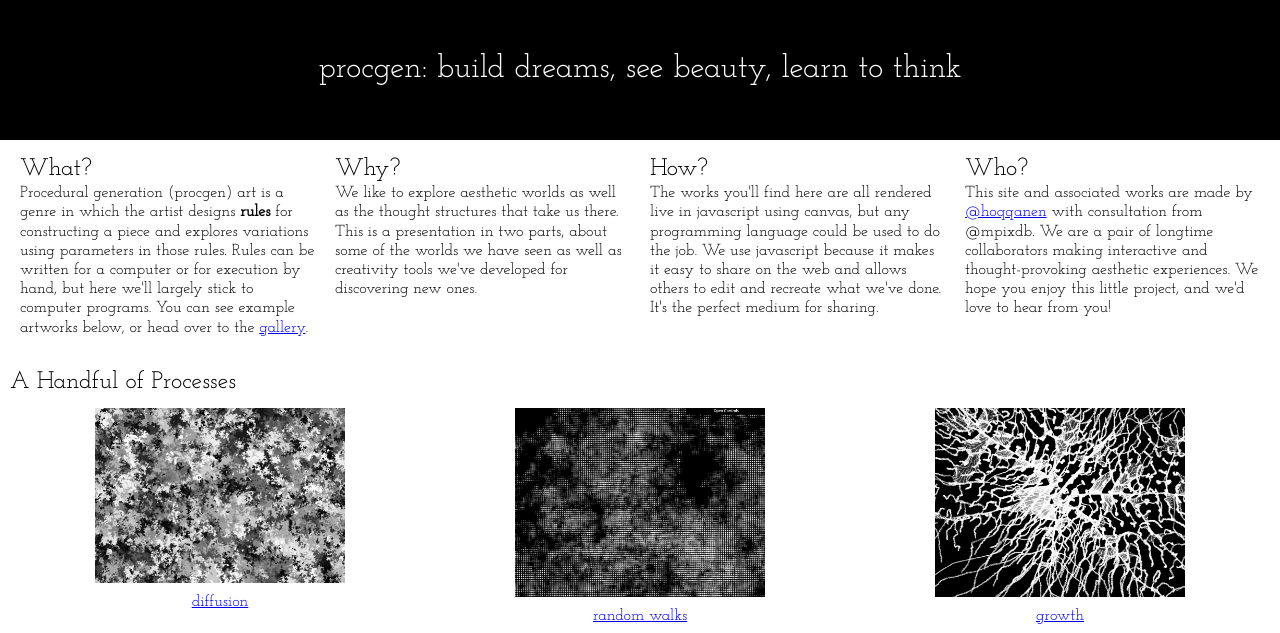
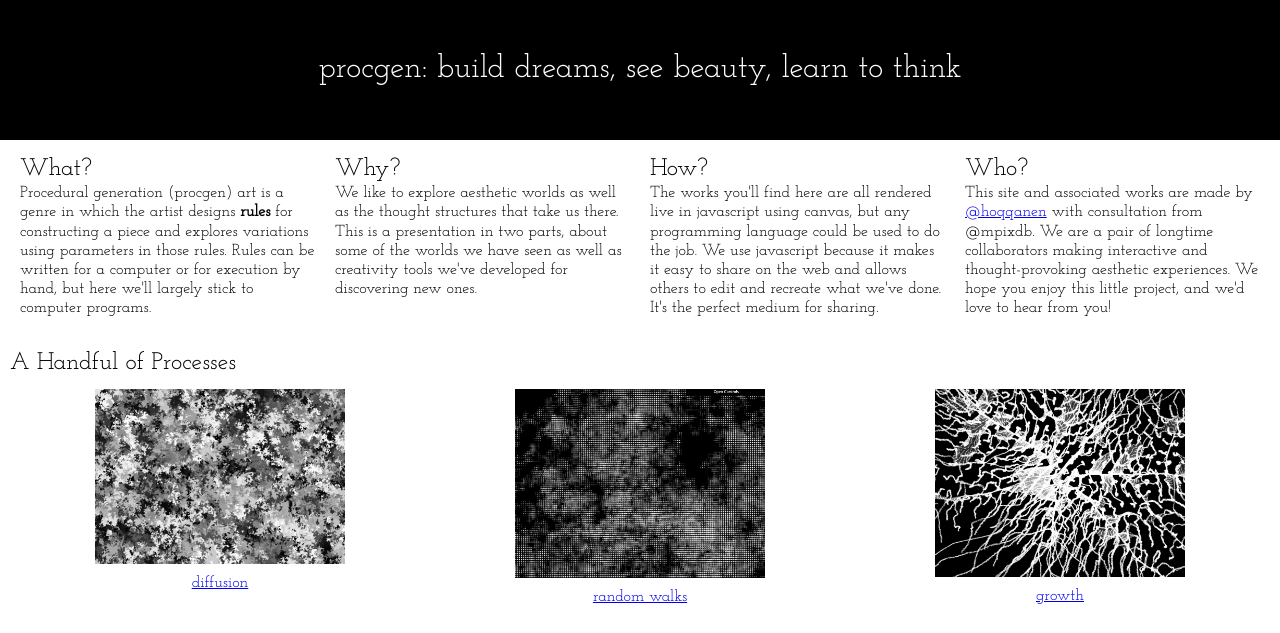
Before and after one commit to ProofByConstruction/procgen, a Jekyll site: the page built from index.html, in a window 1280 px wide, cut to the strip 0-633 px from the top of the page. Built offline with Jekyll 4.4.1, drawn with Linux system fonts in a browser that asks for light colours.

Commit message:
Comment out gallery

```diff
--- a/index.html
+++ b/index.html
@@ -10,7 +10,7 @@ layout: default
     <div class="Index-rowbody">
         <div class="Index-headitem">
             <h1>What?</h1>
-            Procedural generation (procgen) art is a genre in which the artist designs <strong>rules</strong> for constructing a piece and explores variations using parameters in those rules. Rules can be written for a computer or for execution by hand, but here we'll largely stick to computer programs. You can see example artworks below, or head over to the <a href="#">gallery</a>.
+            Procedural generation (procgen) art is a genre in which the artist designs <strong>rules</strong> for constructing a piece and explores variations using parameters in those rules. Rules can be written for a computer or for execution by hand, but here we'll largely stick to computer programs. <!--You can see example artworks below, or head over to the <a href="#">gallery</a>.-->
         </div>
         <div class="Index-headitem">
             <h1>Why?</h1>
```
